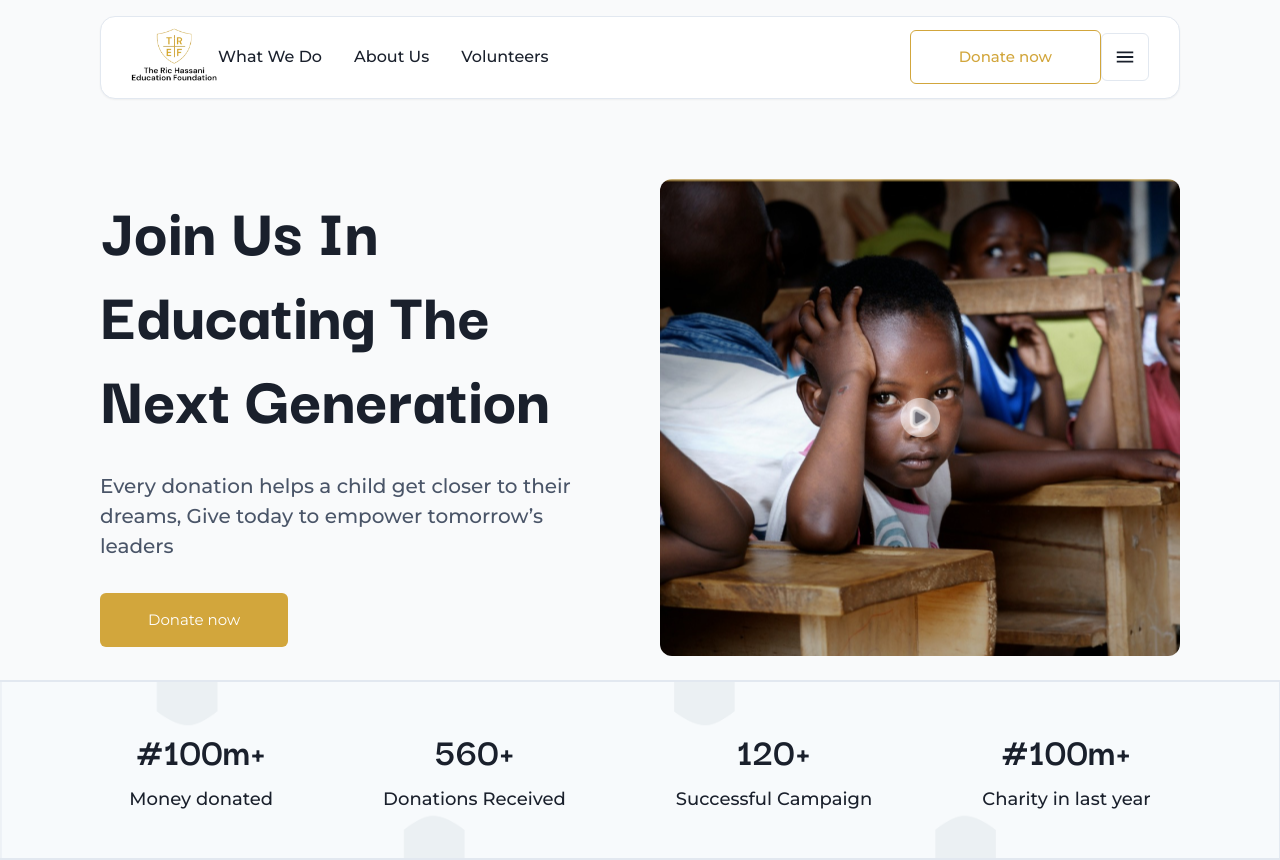
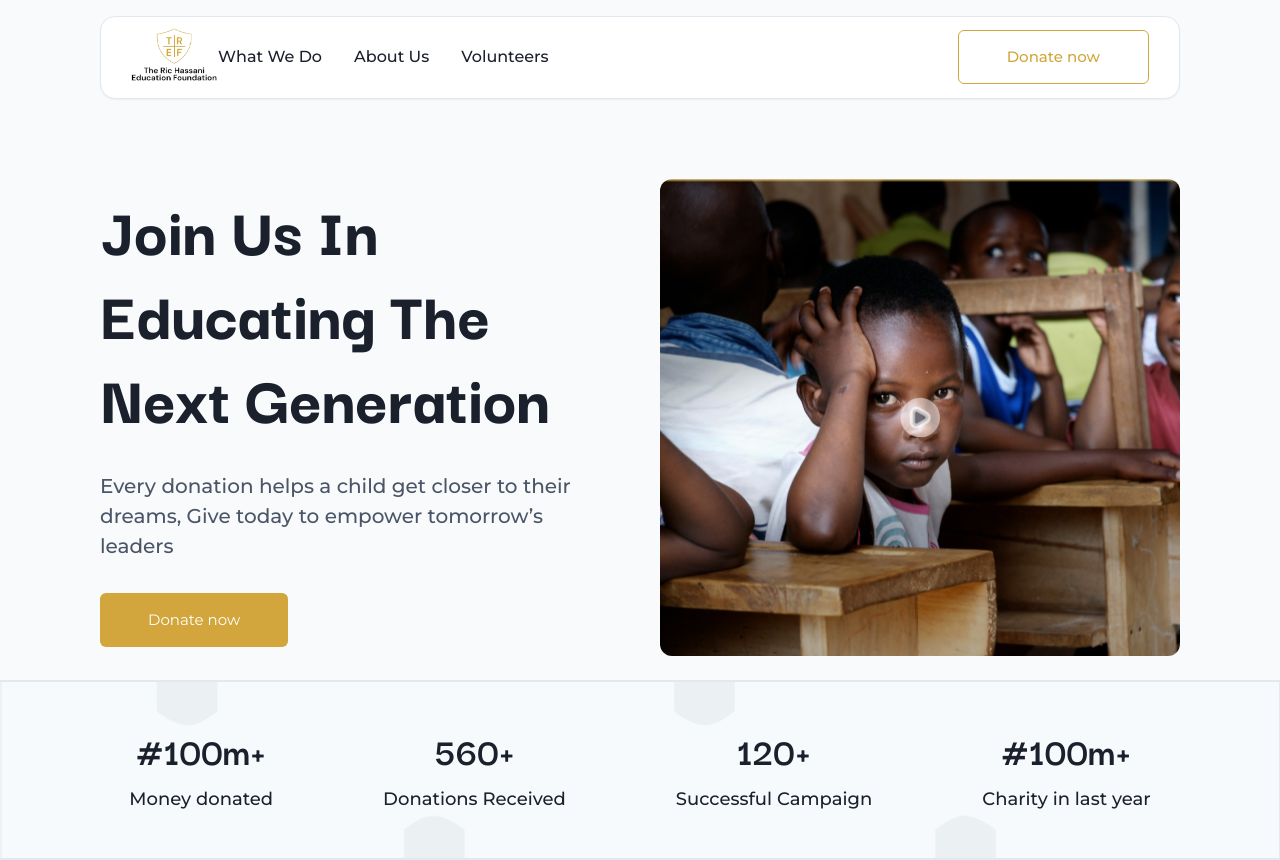
Before and after one commit to codiejay/poki-scrapie, a Next.js app: page / in a window 1280 px wide. Shown: the top 860 px of the page. Built offline with nearby package versions, Linux system fonts and the light colour scheme.

Commit message:
Fix menu bug

```diff
--- a/src/Components/Header/Header.js
+++ b/src/Components/Header/Header.js
@@ -93,9 +93,10 @@ export const Header = () => {
         onOpen={() => setIsMenuOpen(true)}
         onClose={() => setIsMenuOpen(false)}
         size="2xl"
-        display={["none", "flex", "flex"]}
+        display={["flex", "none", "none"]}
       >
         <MenuButton
+          display={["flex", "none", "none"]}
           as={Button}
           p="3"
           w="fit-content"
```
